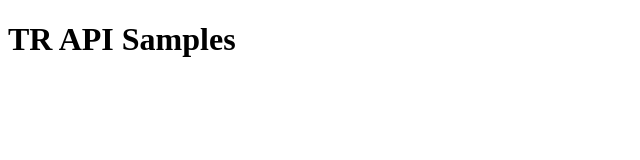
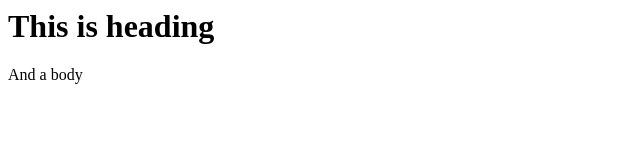
Before and after one commit to LSEG-API-Samples/refinitiv-api-samples.github.com, a plain HTML site: page index.html in a window 1280 px wide. Shown: the whole page, without its empty margins (0-640 px from the left). Drawn offline with Linux system fonts and the light colour scheme.

Commit message:
Add files via upload

```diff
--- a/index.html
+++ b/index.html
@@ -1,9 +1,6 @@
-<!DOCTYPE html>
-<html lang="en">
-<head>
-	<title>TR API Samples</title>
-</head>
+<html>
 <body>
-	<h1>TR API Samples</h1>
+<h1>This is heading</h1>
+<div>And a body</div>
 </body>
 </html>
```
